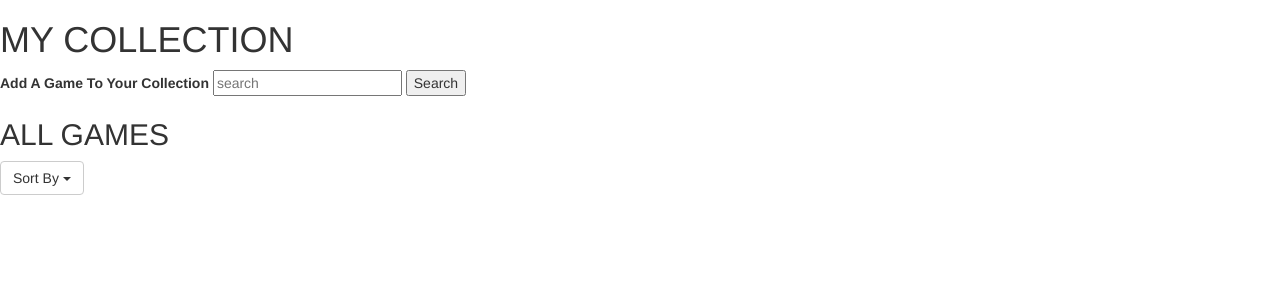
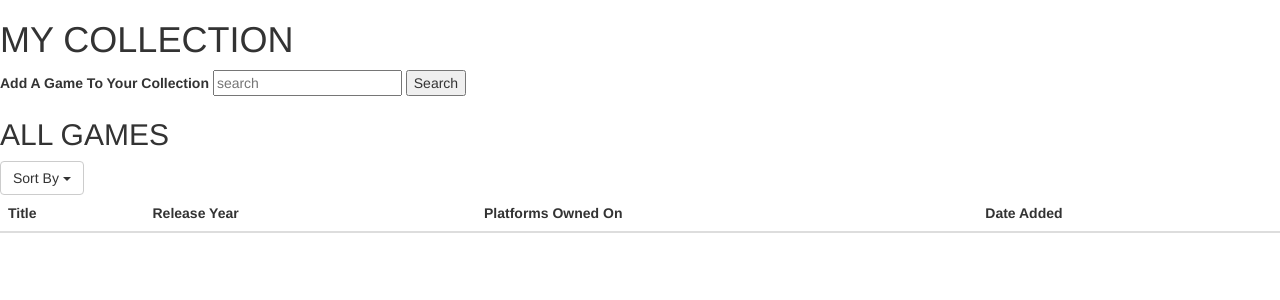
Before and after one commit to CurtisForristal/collector, a Node server app: page /games in a window 1280 px wide. Shown: the part 52-352 px from the top of the page. Run offline with Node 20, Linux system fonts and the light colour scheme; the visitor is signed in with stand-in values (Sample User, id 1); lists and menus that the app fills with data are empty; some libraries are stand-ins or nearby versions.

Commit message:
add table to Index view

```diff
--- a/views/games/index.ejs
+++ b/views/games/index.ejs
@@ -32,10 +32,39 @@
 
 
 <!-- Loop through all games and display the title for each -->
-<% games.forEach(function(game) { %>
-	<a href="/games/<%= game._id %>"><%= game.title %></a>
-	<br>
-<% }); %>
+<table class="table table-striped">
+    <thead>
+        <tr>
+            <th>Title</th>
+            <th>Release Year</th>
+            <th>Platforms Owned On</th>
+            <th>Date Added</th>
+        </tr>
+    </thead>
+
+    <tbody>
+        <% games.forEach(function(game) { %>
+            <tr>
+                <td><a href="/games/<%= game._id %>"><%= game.title %></a></td>
+                <td><%= game.date %></td>
+                <td>
+                    <!-- Check if it's the last platform in the list -->
+                    <!-- If not, add a comma after the platform -->
+                    <% for (var i = 0; i < game.platforms.length; i++) { %>
+                        <% if (i !== (game.platforms.length - 1)) { %>
+                            <%= game.platforms[i] + "," %>
+                        <% } else { %>
+                            <%= game.platforms[i] %>
+                        <% } %>
+                    <% }; %>
+                </td>
+                <td><%= game.dateAdded %></td>
+            </tr>
+        <% }); %>
+    </tbody>
+</table>
+
+
 
 
 
```
Also changed, not shown: README.md.
